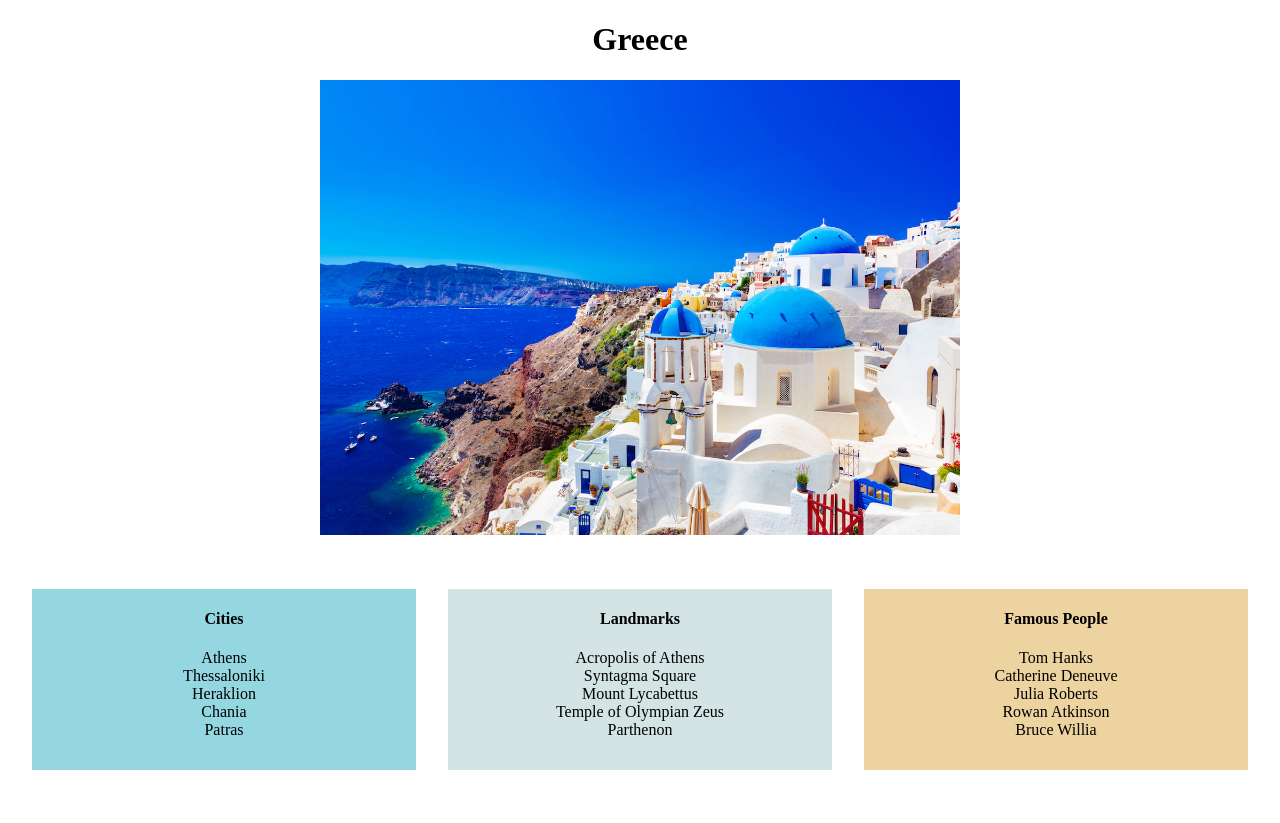
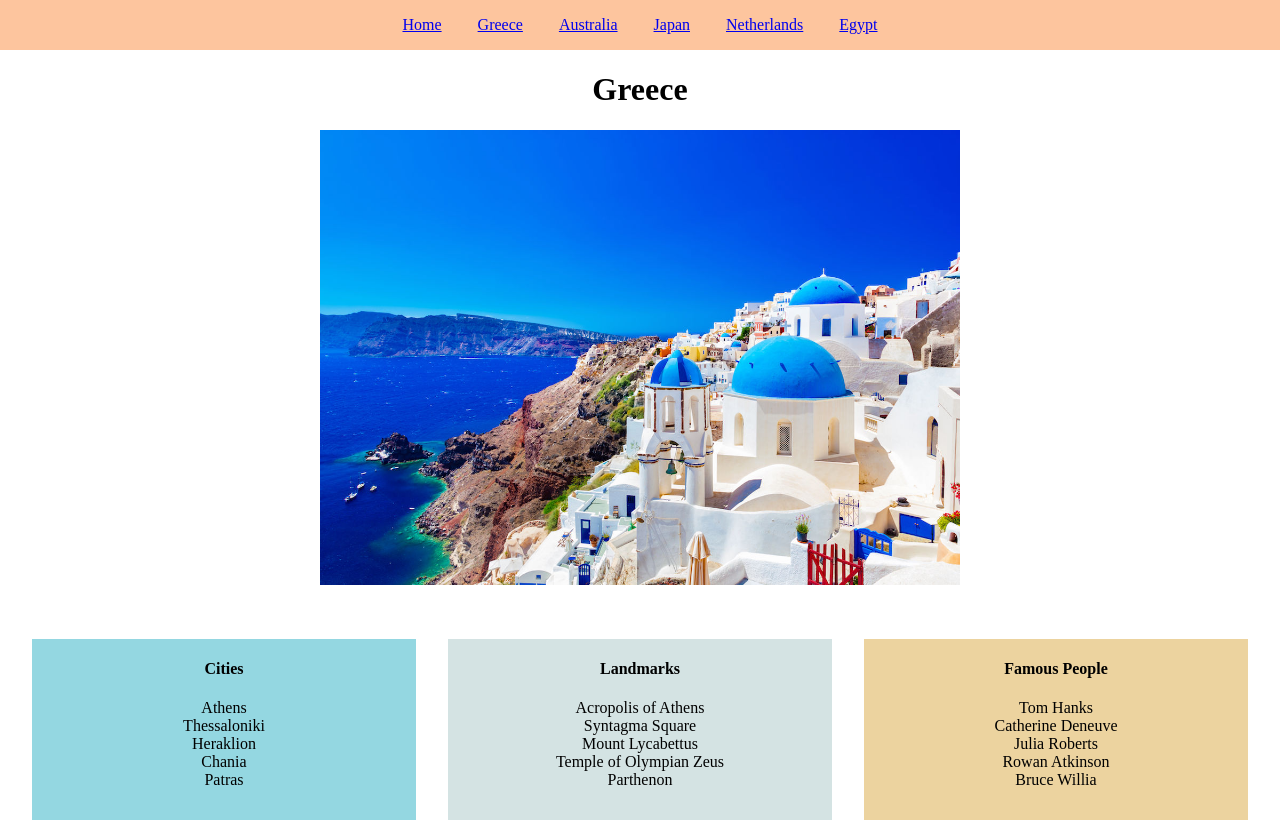
Before and after one commit to nss-day-cohort-47/hello-world-magical-mercurians, a plain HTML site: page Greece.html in a window 1280 px wide. Shown: the top 823 px of the page. Drawn offline with Linux system fonts and the light colour scheme.

Commit message:
fixed a few errors with nav

```diff
--- a/Greece.html
+++ b/Greece.html
@@ -5,6 +5,22 @@
     <meta name="viewport" content="width=device-width, initial-scale=1.0">
     <title>Mercurians Travel Destinations</title>
     <link rel="stylesheet"  href="Styles/main.css">
+
+</head>
+<body>
+    <!-- Start of greece page -->
+    <nav>
+
+        <ul>
+              <li><a href="Homepage">Home</a></li>
+              <li><a href="Greece">Greece</a></li>
+              <li><a href="Australia">Australia</a></li>
+              <li> <a href="Japan">Japan</a></li>
+              <li><a href="Netherlands">Netherlands</a></li>
+              <li><a href="pages/egypt.html">Egypt</a></li>
+           </ul>
+           </nav>
+
 
     <main>
         <h1>Greece</h1>
@@ -55,3 +71,5 @@
     </main>
 </body>
 </html>
+
+<!-- end of Greece Page -->
```
